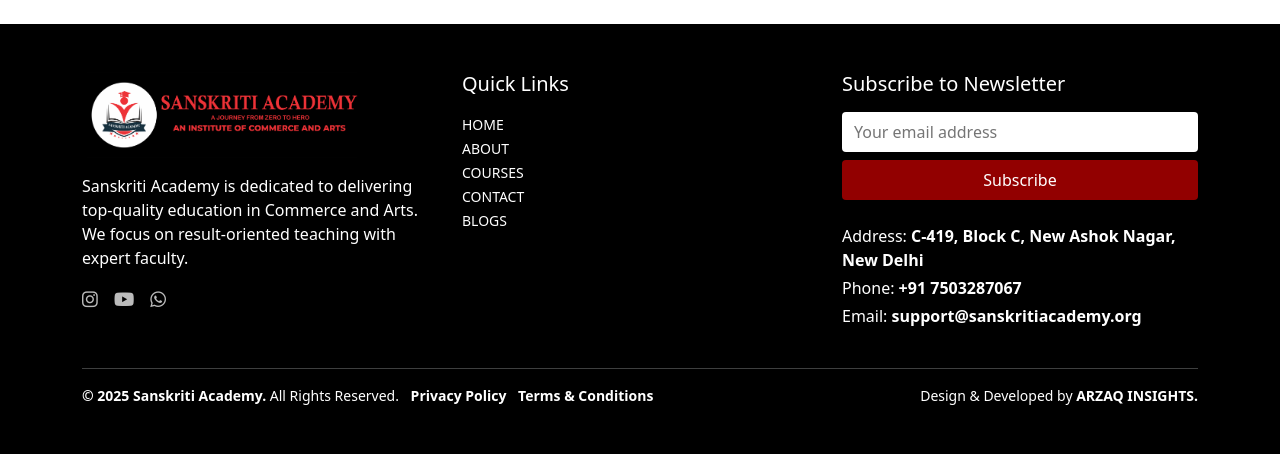
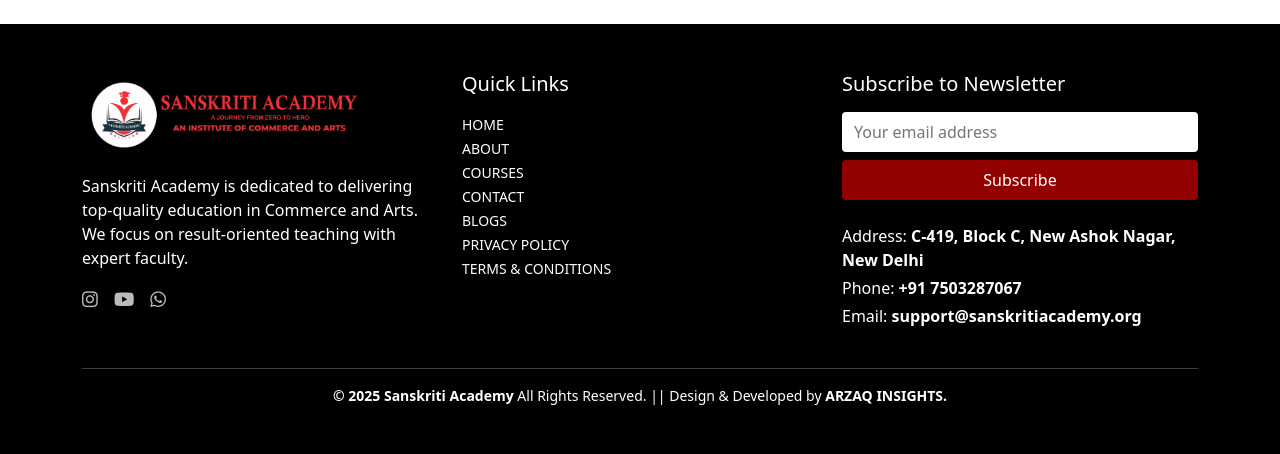
Before and after one commit to MonisRaza92/Sanskriti-Academy, a PHP site: page / in a window 1280 px wide. Shown: the part 4284-4738 px from the top of the page. Run offline with PHP 8.4, Linux system fonts and the light colour scheme; data that the repository does not hold is empty; some libraries are stand-ins or nearby versions.

Commit message:
second-commint.2

```diff
--- a/app/views/partials/footer.php
+++ b/app/views/partials/footer.php
@@ -25,6 +25,8 @@
           <li><a href="?url=courses" class="footer-link fw-light small">COURSES</a></li>
           <li><a href="#footer" class="footer-link fw-light small">CONTACT</a></li>
           <li><a href="?url=blog" class="footer-link fw-light small">BLOGS</a></li>
+          <li><a href="?url=privacy-policy" class="footer-link fw-light small">PRIVACY POLICY</a></li>
+          <li><a href="?url=terms-and-conditions" class="footer-link fw-light small">TERMS & CONDITIONS</a></li>
         </ul>
       </div>
 
@@ -45,8 +47,8 @@
     </div>
 
     <hr class="border-light mt-4">
-    <div class="text-center small justify-content-between d-flex">
-      <span><strong>© 2025 Sanskriti Academy. </strong>All Rights Reserved. <a class="text-white ps-2 footer-link" href="?url=privacy-policy">Privacy Policy</a> <a class="ps-2 text-white footer-link" href="?url=terms-and-conditions">Terms & Conditions</a></span> <span> Design & Developed by <strong><a style="color:white;text-decoration:none;" href="https://wa.me/message/I64PWTBTVS62J1">ARZAQ INSIGHTS.</a></strong></span>
+    <div class="text-center small">
+      <strong>© 2025 Sanskriti Academy </strong>All Rights Reserved. || Design & Developed by <strong><a style="color:white;text-decoration:none;" href="https://wa.me/message/I64PWTBTVS62J1">ARZAQ INSIGHTS.</a></strong>
     </div>
   </div>
 </footer>
```
